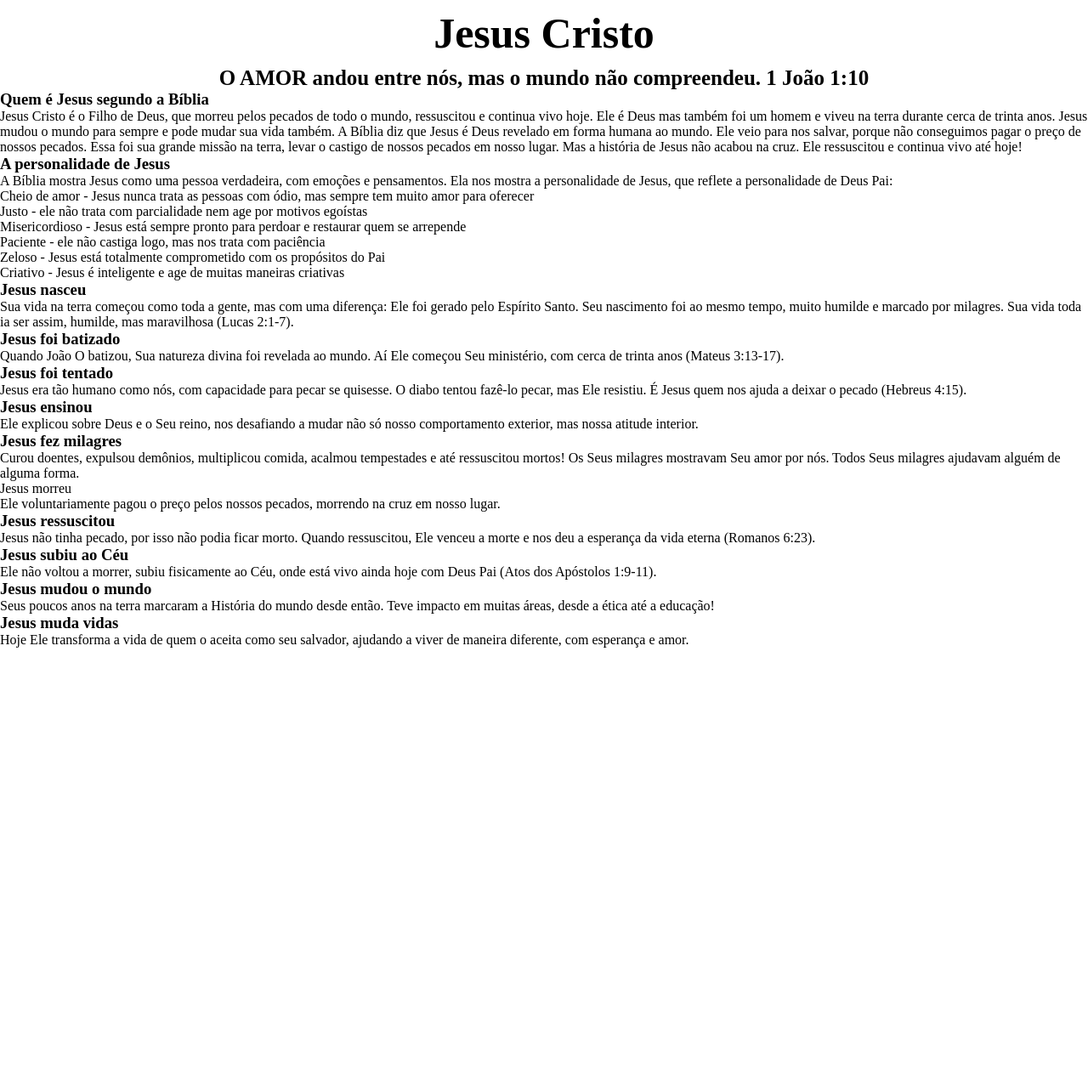
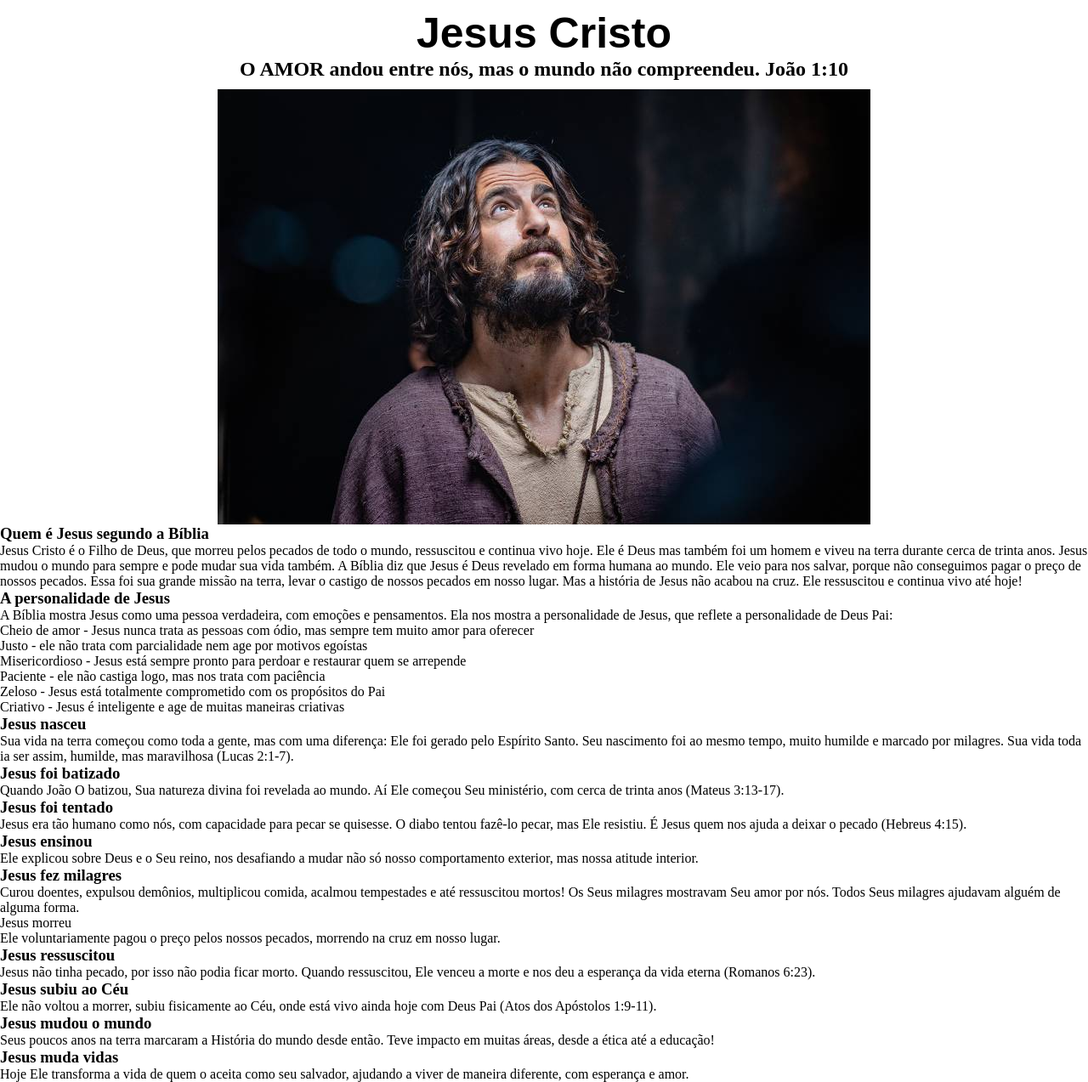
Before and after one commit to MateusAugusto1/ProjetoB7, a plain HTML site: page Projeto/INDEX.HTML in a window 1280 px wide. Shown: the whole page at 85% size. Before the commit the page ends 800 px from the top, so only its background shows below. Drawn offline with Linux system fonts and the light colour scheme.

Commit message:
mais um dia, colocando em pratica conhecimentos esquecidos.

```diff
--- a/Projeto/INDEX.HTML
+++ b/Projeto/INDEX.HTML
@@ -6,19 +6,22 @@
     <title>Jesus Cristo</title>
 </head>
 <body>
-    <header>
-        <h1>Jesus Cristo</h1>
+    <header class="cabecalho">
+        <h1 id="title">Jesus Cristo</h1>
         <h2>O AMOR andou entre nós, mas o mundo não compreendeu.
-            1 João 1:10 </h2>
+            João 1:10 </h2>
     </header>
-
+    <div>
+            <img src="jesus.jpg" alt="jesus de the chosen">
+    </div>
     <main>
-        <section>
+        <article>
             <h3>Quem é Jesus segundo a Bíblia</h3>
             <p>Jesus Cristo é o Filho de Deus, que morreu pelos pecados de todo o mundo, ressuscitou e continua vivo hoje. Ele é Deus mas também foi um homem e viveu na terra durante cerca de trinta anos. Jesus mudou o mundo para sempre e pode mudar sua vida também.
                 A Bíblia diz que Jesus é Deus revelado em forma humana ao mundo. Ele veio para nos salvar, porque não conseguimos pagar o preço de nossos pecados. Essa foi sua grande missão na terra, levar o castigo de nossos pecados em nosso lugar. Mas a história de Jesus não acabou na cruz. Ele ressuscitou e continua vivo até hoje!</p>
-        </section>
-        <section>
+
+            </article>
+        <article>
             <h3>A personalidade de Jesus</h3>
             <p>
                 A Bíblia mostra Jesus como uma pessoa verdadeira, com emoções e pensamentos. Ela nos mostra a personalidade de Jesus, que reflete a personalidade de Deus Pai:
@@ -31,61 +34,61 @@
                 <li>Zeloso - Jesus está totalmente comprometido com os propósitos do Pai</li>
                 <li>Criativo - Jesus é inteligente e age de muitas maneiras criativas</li>
             </ul>
-        </section>
-        <section>
+        </article>
+        <article>
             <h3>Jesus nasceu</h3>
             <p>Sua vida na terra começou como toda a gente, mas com uma diferença: Ele foi gerado pelo Espírito Santo. Seu nascimento foi ao mesmo tempo, muito humilde e marcado por milagres. Sua vida toda ia ser assim, humilde, mas maravilhosa (Lucas 2:1-7).
             </p>
-        </section>
-        <section>
+        </article>
+        <article>
             <h3>Jesus foi batizado</h3>
             <p>Quando João O batizou, Sua natureza divina foi revelada ao mundo. Aí Ele começou Seu ministério, com cerca de trinta anos (Mateus 3:13-17).</p>
-        </section>
-        <section>
+        </article>
+        <article>
             <h3>
                 Jesus foi tentado
             </h3>
             <p>Jesus era tão humano como nós, com capacidade para pecar se quisesse. O diabo tentou fazê-lo pecar, mas Ele resistiu. É Jesus quem nos ajuda a deixar o pecado (Hebreus 4:15).</p>
-        </section>
-        <section>
+        </article>
+        <article>
             <h3>Jesus ensinou</h3>
             <p>Ele explicou sobre Deus e o Seu reino, nos desafiando a mudar não só nosso comportamento exterior, mas nossa atitude interior.
 
             </p>
-        </section>
-        <section>
+        </article>
+        <article>
         <h3>Jesus fez milagres</h3>
         <p>Curou doentes, expulsou demônios, multiplicou comida, acalmou tempestades e até ressuscitou mortos! Os Seus milagres mostravam Seu amor por nós. Todos Seus milagres ajudavam alguém de alguma forma.</p>
-        </section>
+        </article>
 
-        <section
+        <article
         <h3>Jesus morreu</h3>
         <p>Ele voluntariamente pagou o preço pelos nossos pecados, morrendo na cruz em nosso lugar.</p>
-    </section>
+    </article>
 
-    <section>
+    <article>
         <h3>Jesus ressuscitou</h3>
         <p>Jesus não tinha pecado, por isso não podia ficar morto. Quando ressuscitou, Ele venceu a morte e nos deu a esperança da vida eterna (Romanos 6:23).</p>
-    </section>
+    </article>
 
-    <section>
+    <article>
         <h3>
         Jesus subiu ao Céu
         </h3>
         <p>Ele não voltou a morrer, subiu fisicamente ao Céu, onde está vivo ainda hoje com Deus Pai (Atos dos Apóstolos 1:9-11).</p>
-    </section>
+    </article>
 
-    <section>
+    <article>
         <h3>Jesus mudou o mundo
 
         </h3>
         <p>Seus poucos anos na terra marcaram a História do mundo desde então. Teve impacto em muitas áreas, desde a ética até a educação!</p>
-    </section>
+    </article>
 
-    <section>
+    <article>
         <h3>Jesus muda vidas</h3>
         <p>Hoje Ele transforma a vida de quem o aceita como seu salvador, ajudando a viver de maneira diferente, com esperança e amor.</p>
-    </section>
+    </article>
 
     <aside>
 
@@ -95,4 +98,5 @@
 
 
 
+
 </body>
--- a/Projeto/style.css
+++ b/Projeto/style.css
@@ -3,21 +3,27 @@
     margin: 0;
     box-sizing: border-box;
 }
-h1{
+
+.cabecalho{
     padding: 10px;
-    font-size: 50px;
     display: flex;
     justify-content: center;
-    margin-bottom: 0;
+    align-items: center;
+    flex-direction: column;
+
 }
-H2{
-    font-size: 25px;
+
+#title{
+    font-size: 50px;
+    font-family: sans-serif;
+    font-weight: bolder;
+
+}
+div{
     display: flex;
-    flex-direction: column;
     justify-content: center;
     align-items: center;
+    flex-direction: column;
+    max-width:100%;
+    height:auto;
 }
-img{
-    text-align: center;
-    display: block;
-}
```
